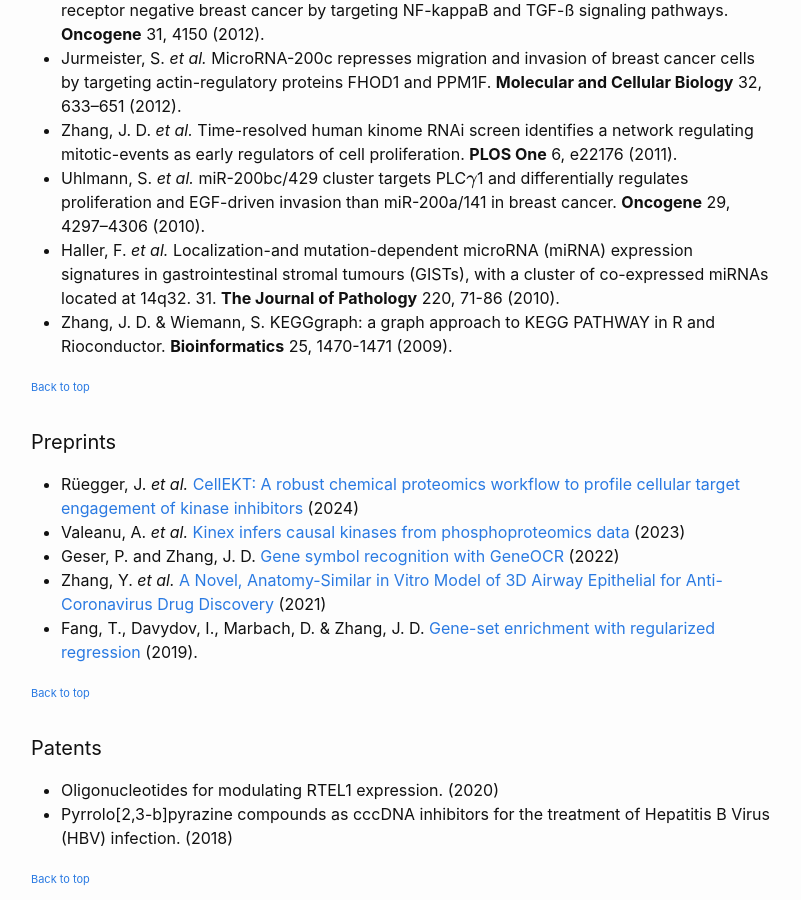
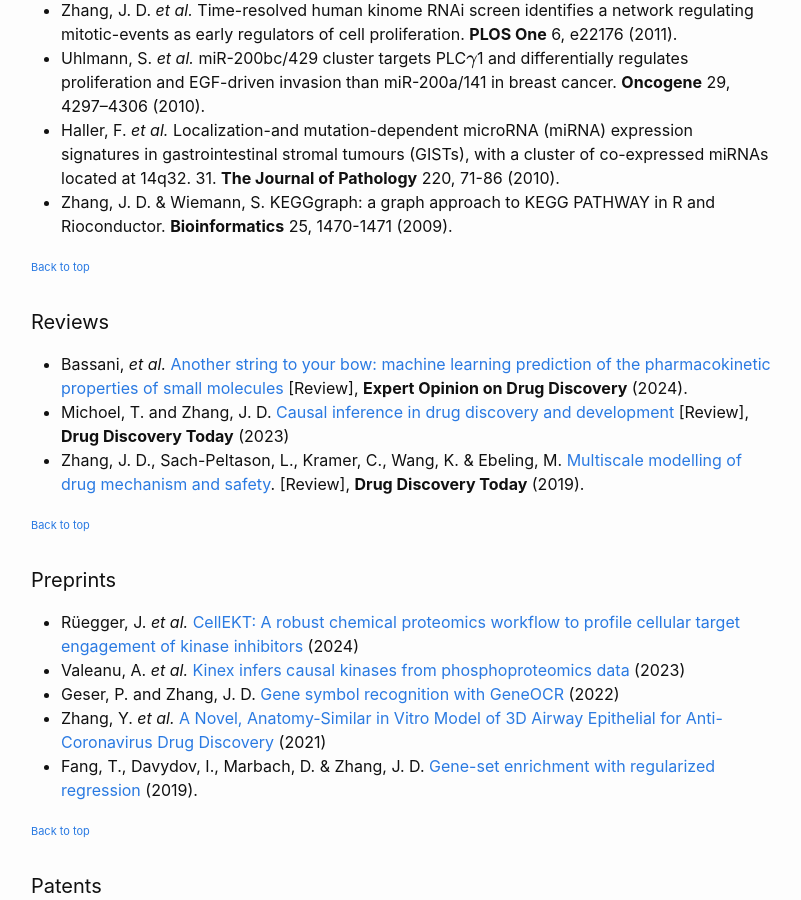
Before and after one commit to Accio/accio.github.io, a Jekyll site: the page built from _pages/publications.md, in a window 1280 px wide and 900 px high, scrolled down 2998 px. Shown: the whole window, without its empty margins (239-1040 px from the left). Built offline with Jekyll 4.4.1, drawn with Linux system fonts in a browser that asks for light colours; some of the changed text lies outside the part shown.

Commit message:
add review section

```diff
--- a/_pages/publications.md
+++ b/_pages/publications.md
@@ -8,6 +8,7 @@
 
 <p id="top"></p>
 - [Peer-reviewed publications](#publications)
+- [Reviews](#reviews)
 - [Preprints](#preprints)
 - [Patents](#patents)
 - [Book chapters](#book)
@@ -77,6 +75,14 @@
 * Haller, F. *et al.* Localization-and mutation-dependent microRNA (miRNA) expression signatures in gastrointestinal stromal tumours (GISTs), with a cluster of co-expressed miRNAs located at 14q32. 31. **The Journal of Pathology** 220, 71-86 (2010).
 * Zhang, J. D. & Wiemann, S. KEGGgraph: a graph approach to KEGG PATHWAY in R and Rioconductor. **Bioinformatics** 25, 1470-1471 (2009).
 {: reversed="reversed"}
+
+<p id="reviews"></p>
+<a href="#top" style="font-size: 11px;">Back to top</a>
+#### Reviews
+
+* Bassani, *et al.* [Another string to your bow: machine learning prediction of the pharmacokinetic properties of small molecules](https://www.tandfonline.com/doi/full/10.1080/17460441.2024.2348157) [Review], **Expert Opinion on Drug Discovery** (2024).
+* Michoel, T. and Zhang, J. D. [Causal inference in drug discovery and development](https://www.sciencedirect.com/science/article/pii/S1359644623002532) [Review],  **Drug Discovery Today** (2023)
+* Zhang, J. D., Sach-Peltason, L., Kramer, C., Wang, K. & Ebeling, M. [Multiscale modelling of drug mechanism and safety](https://doi.org/10.1016/j.drudis.2019.12.009). [Review], **Drug Discovery Today** (2019).
 
 <p id="preprints"></p>
 <a href="#top" style="font-size: 11px;">Back to top</a>
```
Also changed, not shown: other parts of _pages/publications.md (+0 -3 lines).
